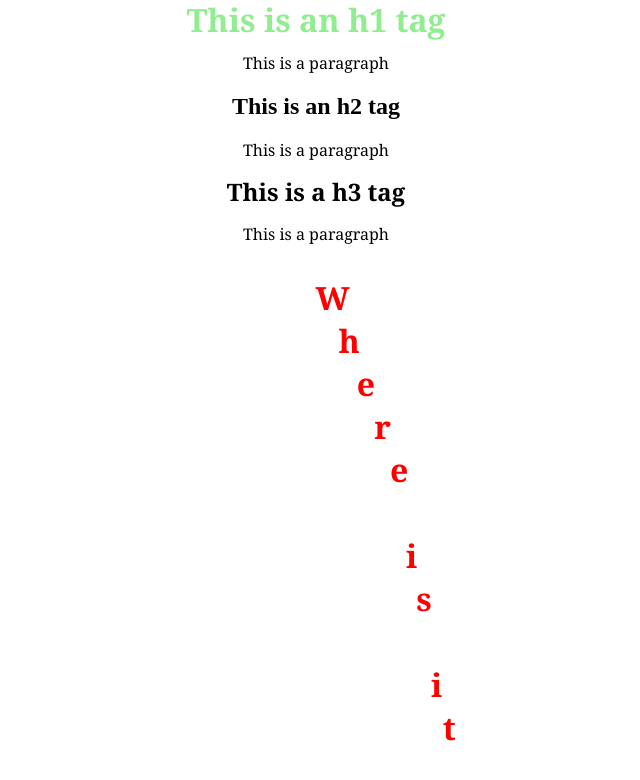
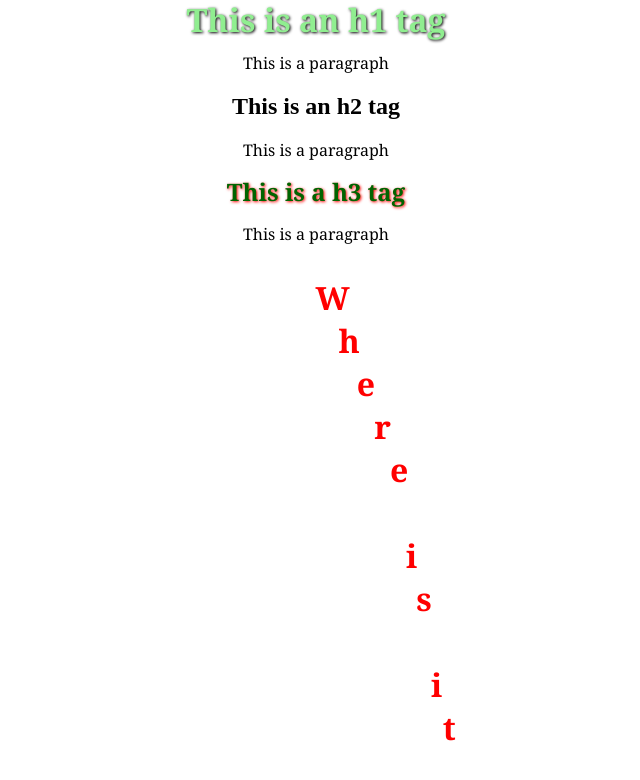
Before and after one commit to dstlmike/dstlmike.github.io, a Jekyll site: the page built from font.md, in a window 1280 px wide. Shown: the top 780 px of the page, without its empty margins (324-964 px from the left). Built offline with Jekyll 4.4.1, drawn with Linux system fonts in a browser that asks for light colours.

Commit message:
Update font.html

```diff
--- a/_layouts/font.html
+++ b/_layouts/font.html
@@ -9,6 +9,7 @@
       }
   h1 { font-family: Georgia, Times, "Times New Roman", serif;
       color: lightgreen;
+      text-shadow: 1px 1px 3px black;
       font-size: 2rem;
       font-style: normal;
       font-variant: normal;
@@ -17,6 +18,8 @@
      }
       h3 {
         font-family: Georgia, Times, "Times New Roman", serif;
+       text-shadow: 1px 1px 3px red;
+        color: darkgreen;
         font-size: 1.5rem;
         font-style: normal;
         font-variant: normal;
```
